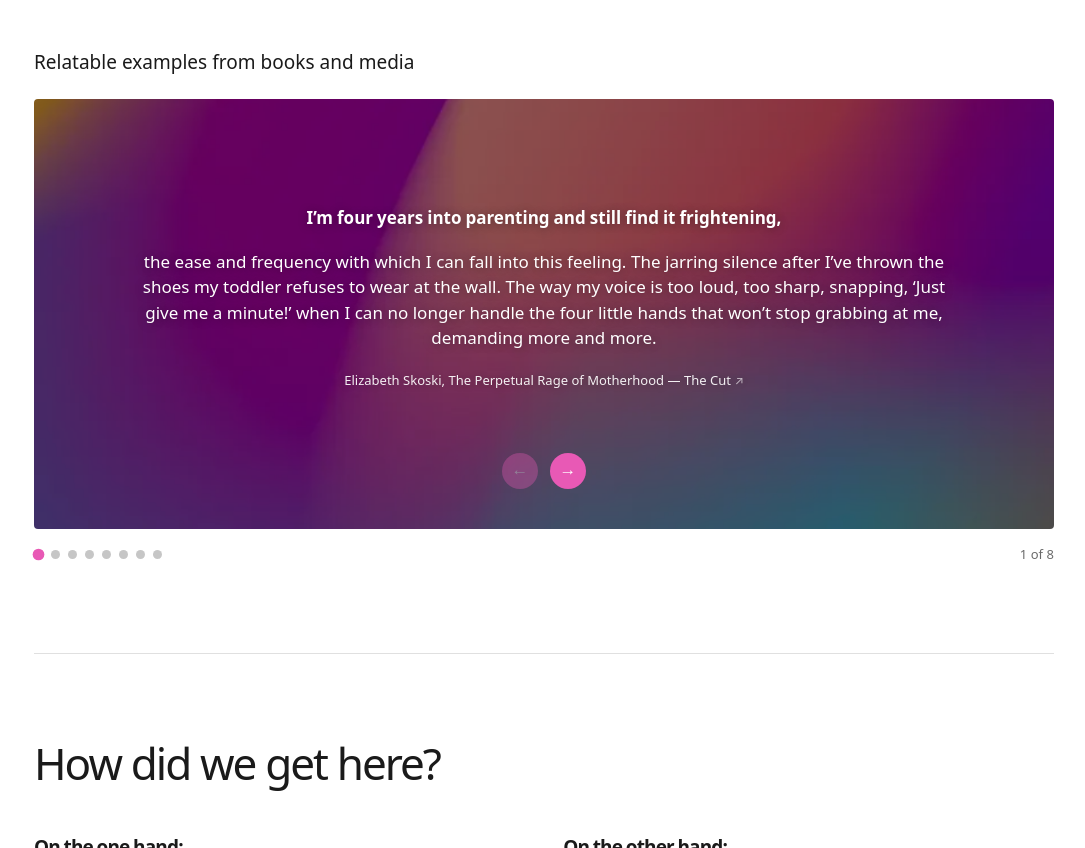
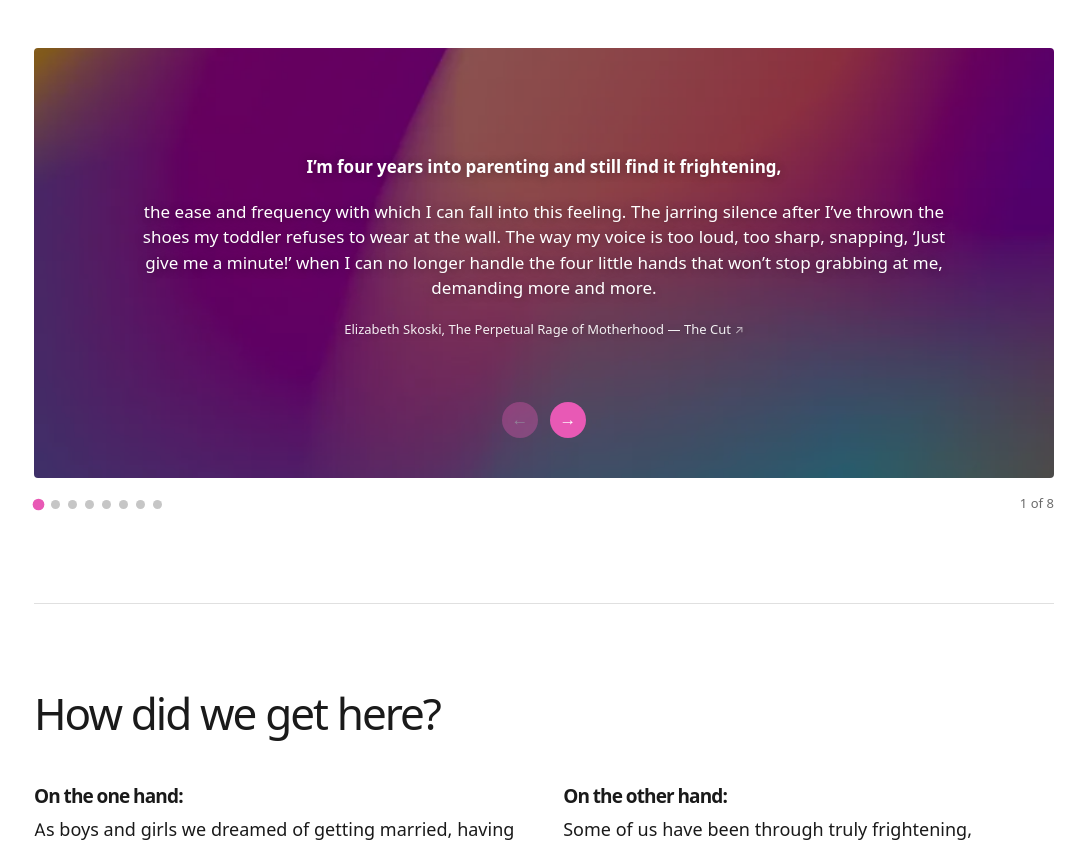
Before and after one commit to schreiberproductions/easy-to-be-angry, a plain HTML site: page index.html in a window 1280 px wide. Shown: the part 875-1723 px from the top of the page, without its empty margins (96-1181 px from the left). Drawn offline with Linux system fonts and the light colour scheme.

Commit message:
Keep the carousel line to screen readers only
Reverts the previous commit at the author's request. "Relatable examples from
books and media" was visible text on the Vev site, but it is redundant beside
the cards themselves, so it stays as the section's accessible name and nothing
is drawn on the page. This is a deliberate departure from the original, not an
oversight — noting it here so a later content check does not "fix" it again.

Ephesians 4:29 also stands as a deliberate correction: the Vev site cited this
verse as 4:20, which is a different passage.

Co-Authored-By: Claude Opus 5 <noreply@anthropic.com>

```diff
--- a/index.html
+++ b/index.html
@@ -113,10 +113,8 @@
     </div>
   </section>
 
-  <section class="section section--light section--no-rule section--continues" aria-labelledby="relatable-examples">
+  <section class="section section--light section--no-rule section--continues" aria-label="Relatable examples from books and media">
     <div class="container">
-
-      <p class="section__subtitle" id="relatable-examples">Relatable examples from books and media</p>
 
       <div class="carousel" data-carousel>
         <div class="carousel__stage">
```
